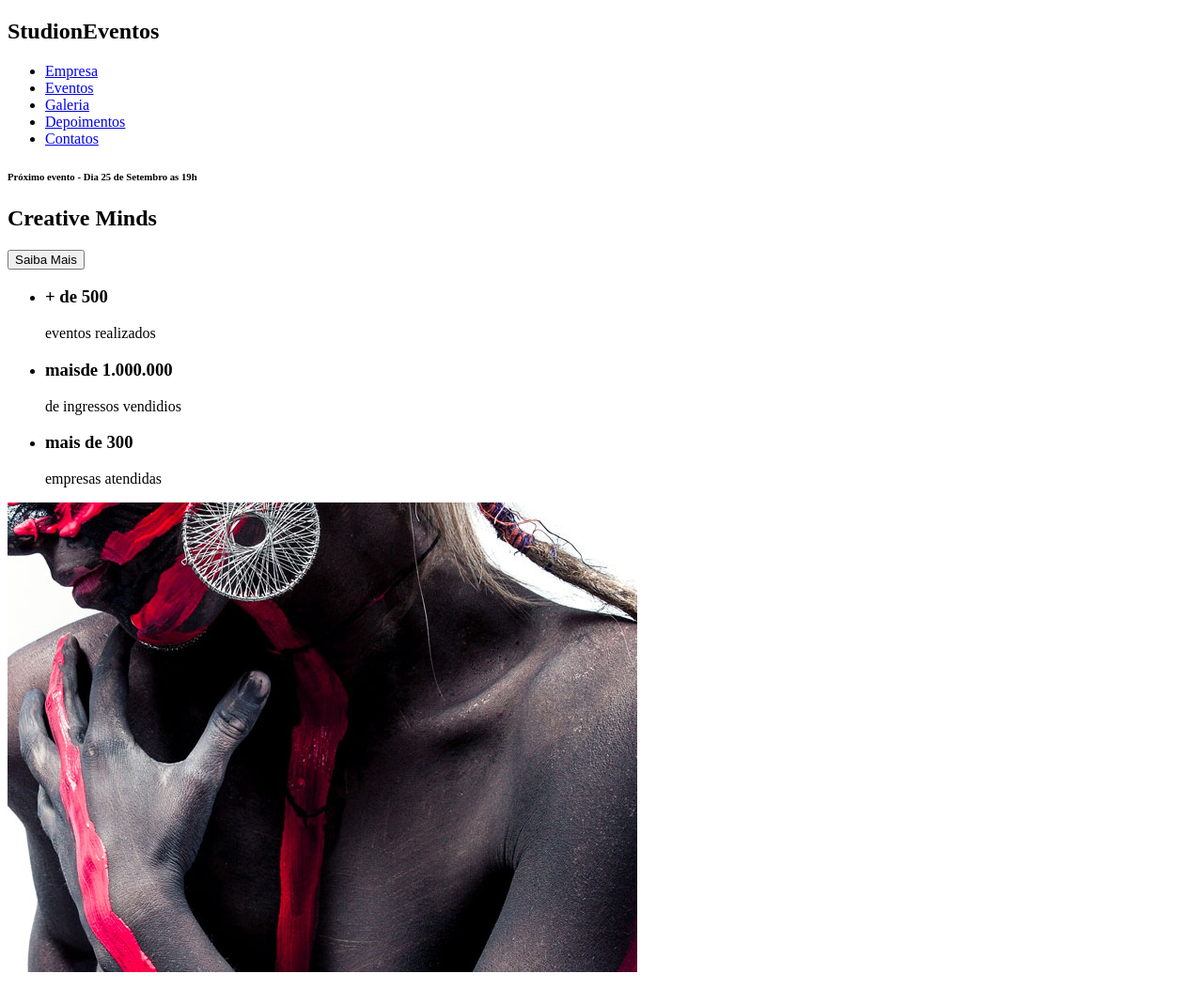
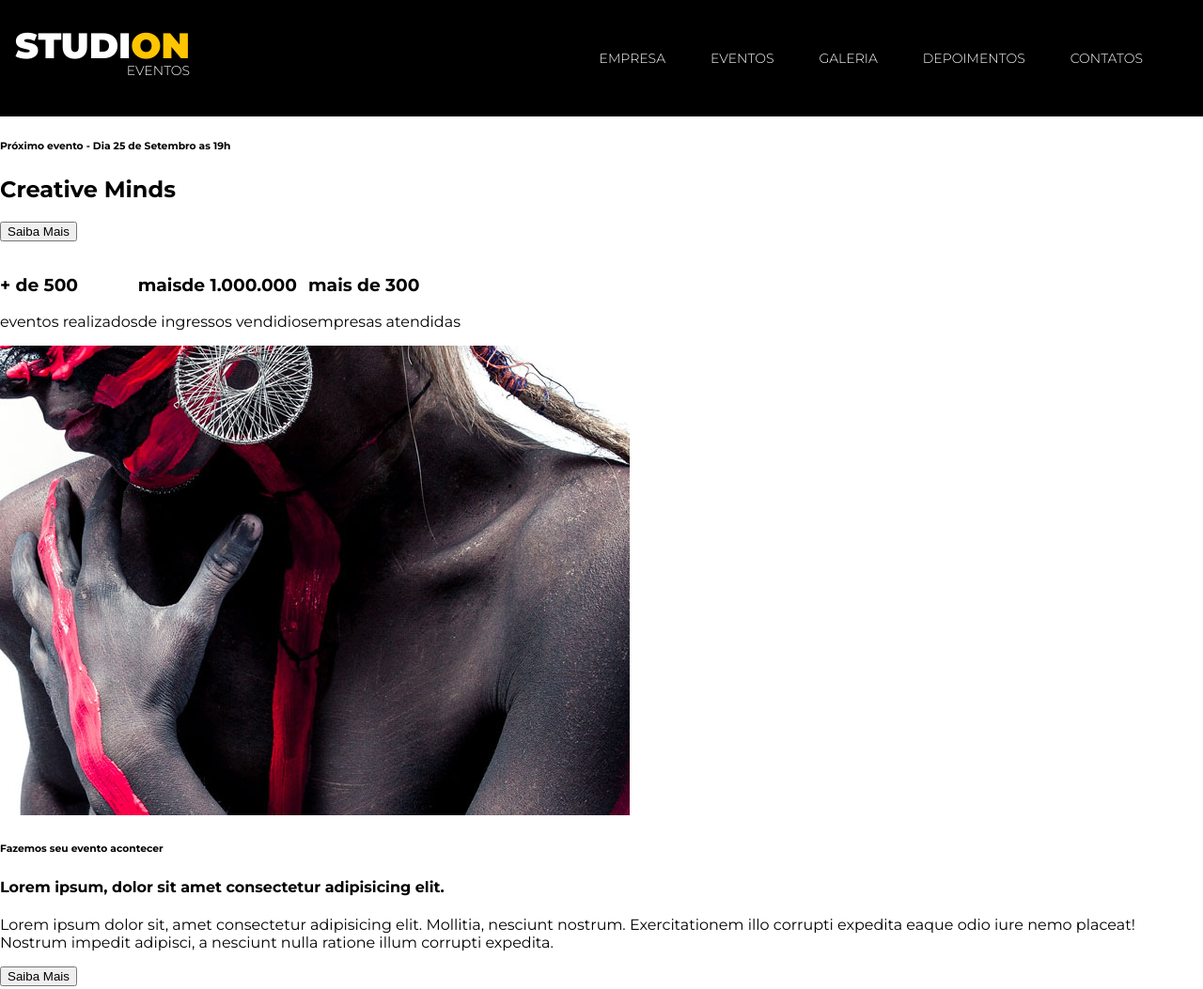
Before and after one commit to dirleizin/studion, a website: page src/index.html in a window 1280 px wide. Shown: the top 1053 px of the page at 94% size. Drawn offline with Linux system fonts and the light colour scheme.

Commit message:
feat(css): constructed css.style  structure the main page

```diff
--- a/src/index.html
+++ b/src/index.html
@@ -4,13 +4,17 @@
 <head>
     <meta charset="UTF-8">
     <meta name="viewport" content="width=device-width, initial-scale=1.0">
+    <link rel="stylesheet" href="style.css"/>
     <title>Studion</title>
 </head>
 
 <body>
-    <nav>
-        <h1>Studi<span>on</span><span>Eventos</span></h1>
-        <ul>
+    <nav class="navbar">
+        <h1 class="logo-studion">
+            Studi<span class="copy--primary">on</span>
+            <span class="logo-studion__subtitle">Eventos</span>
+        </h1>
+        <ul class="navbar__links">
             <li>
                 <a href="#empresa">
                     Empresa
@@ -102,5 +106,4 @@
         </p>
     </footer>
 
-
 </html>
--- /dev/null
+++ b/src/style.css
@@ -0,0 +1,73 @@
+@import url('https://fonts.googleapis.com/css2?family=Montserrat:wght@300;400;700;900&display=swap');
+* {
+    box-sizing: border-box;
+}
+
+:root {
+    --color-primary: #ffc500;
+    font-family: 'montserrat', sans-serif;
+    font-size: 16px;
+}
+
+body {
+    margin: 0;
+    padding-top: 7.75rem;
+}
+
+ul {
+    display: flex;
+    list-style: none;
+    padding: 0;
+}
+
+.navbar {
+    position: fixed;
+    display: grid;
+    grid-template-columns: 1fr 9fr;
+    align-items: center;
+    top: 0;
+    left: 0;
+    width: 100vw;
+    height: 7.75rem;/*124/16*/
+    padding: 0 1rem;
+    background-color: #000;/*vermelho, verde, azul, transparencia, de 0 ate f*/
+    color: #fff;
+}
+
+.navbar__links {
+    justify-self: end;
+}
+
+.navbar__links li {
+    font-size: 0.875rem;/*14/16*/
+    margin-right: 3rem;/*48pixeis/16 rem*/
+    text-transform: uppercase;
+}
+
+.navbar__links a {
+    font-weight: 300;
+    color: #fff;/*da a cor para os links*/
+    text-decoration: none;/*remove a barra dos links*/
+
+}
+
+.navbar__links a:hover {
+    color: var(--color-primary);
+}
+
+.logo-studion {
+    font-size: 2.375rem/*38/16*/;
+    font-weight: 900;/*peso da fonte pra deixar em negrito*/
+    line-height: 1ch;/*realativoo tamanho da altura do glifoO 0 da fonte*/
+    text-transform: uppercase;
+}
+
+.logo-studion__subtitle{
+    font-size: 0.875rem;
+    font-weight: 300;
+    float: right;
+}
+
+.copy--primary {
+    color: var(--color-primary);
+}
```
